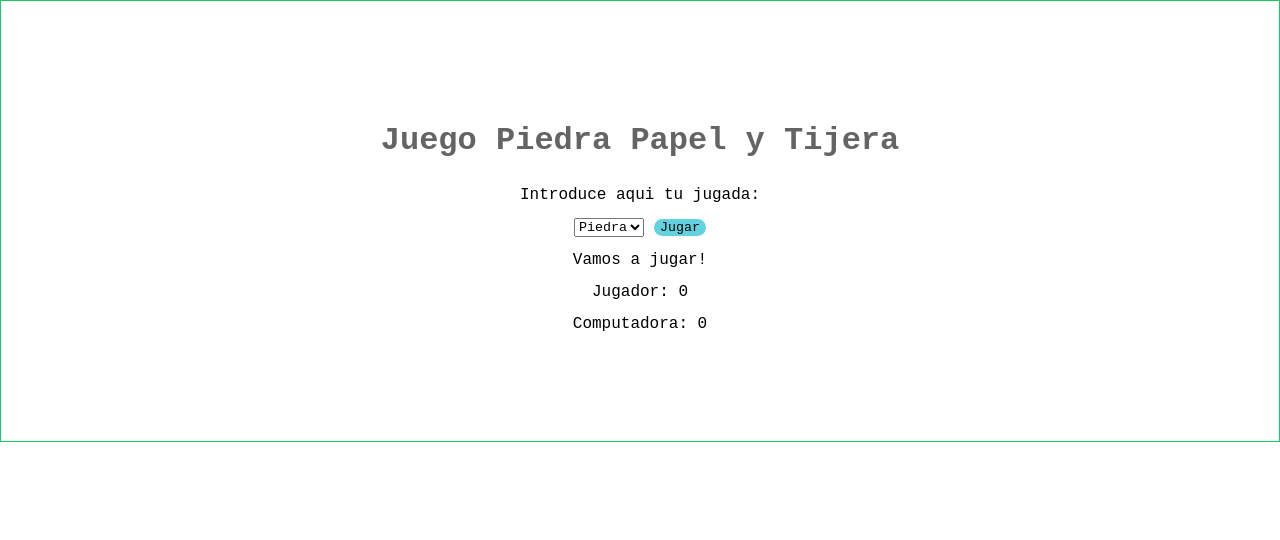
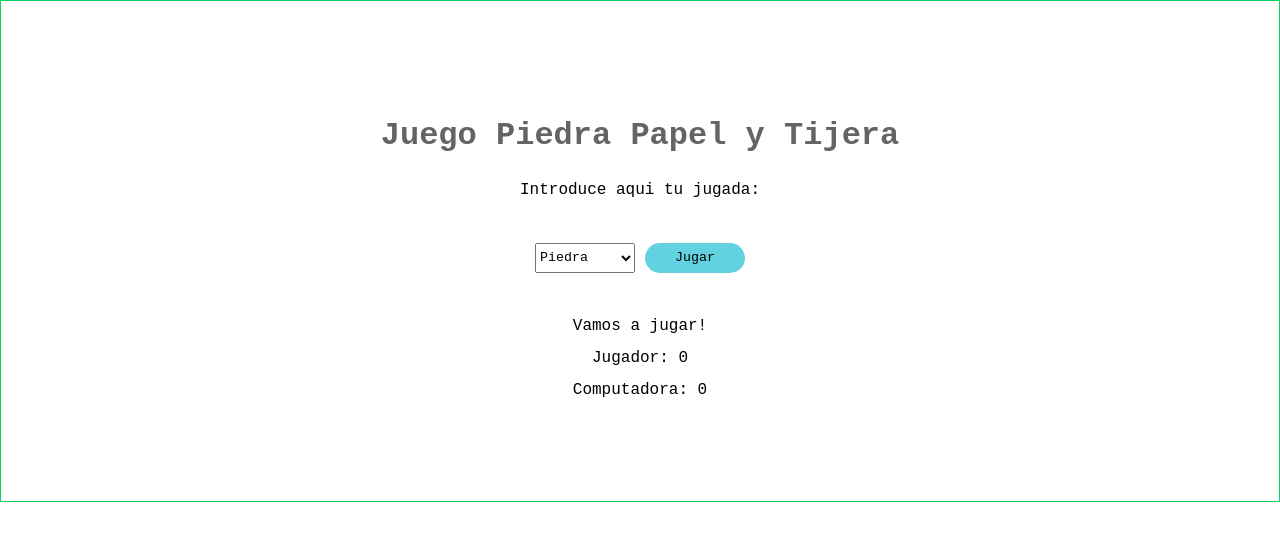
Before and after one commit to Adalab/modulo-2-evaluacion-intermedia-aliciaggz, a plain HTML site: page index.html in a window 1280 px wide. Drawn offline with Linux system fonts and the light colour scheme.

Commit message:
add style

```diff
--- a/style.css
+++ b/style.css
@@ -6,6 +6,8 @@
 main {
   height: 50vh;
   padding: 20px;
+  padding-bottom: 50px;
+  padding-top: 50px;
   display: flex;
   flex-direction: column;
   align-items: center;
@@ -17,8 +19,14 @@ h1 {
   color: rgb(100, 100, 100);
   margin: 20px;
 }
-p,
+
 form {
+  padding: 7px;
+  margin-bottom: 30px;
+  margin-top: 30px;
+}
+
+p {
   padding: 7px;
 }
 
@@ -27,4 +35,11 @@ form {
   border: none;
   border-radius: 2em;
   margin-left: 10px;
+  height: 30px;
+  width: 100px;
 }
+
+select {
+  height: 30px;
+  width: 100px;
+}
```
